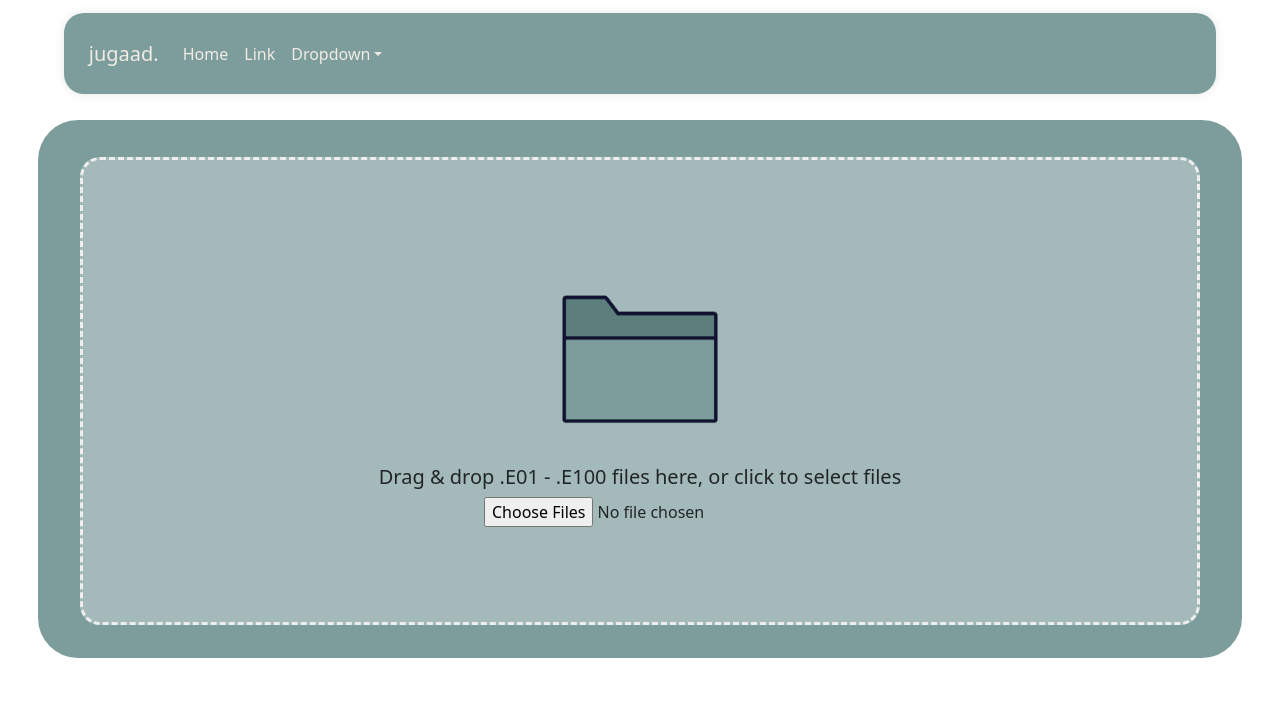
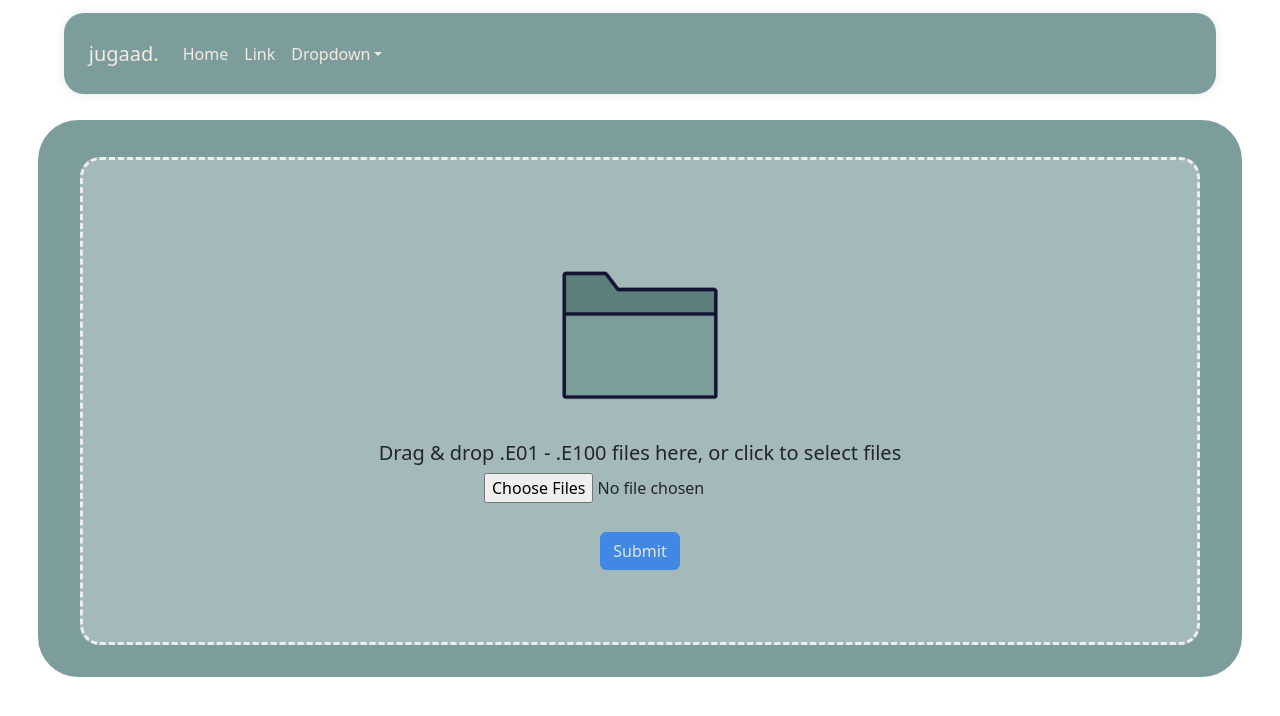
Before and after one commit to sreenidhi-n/jugaad, a React (Create React App) app in the folder frontend/: page / in a window 1280 px wide. Shown: the top 716 px of the page. Built offline with nearby package versions, Linux system fonts and the light colour scheme.

Commit message:
Successful transmission
Data or the E01 files are being transmitted to the backend server successfully

```diff
--- a/frontend/src/components/FileUpload.css
+++ b/frontend/src/components/FileUpload.css
@@ -44,7 +44,12 @@
   width:auto;
   margin-top: 2%;
   margin-inline: 3%;
-  padding: 8%;
+  padding: 6%;
   border-radius: 20px;
   background: rgba(255, 255, 255, 0.3)
 }
+
+#submit_button{
+  margin-top: 3%;
+  margin-bottom: 0%;
+}
--- a/frontend/src/components/FileUpload.js
+++ b/frontend/src/components/FileUpload.js
@@ -7,6 +7,8 @@ const FileUpload = () => {
 	const [files, setFiles] = useState([]);
 	const [message, setMessage] = useState("");
 	const dropRef = useRef(null);
+	const [presence, setPresence] = useState(false)
+	const [result, setResult] = useState()
 
 	const handleDragOver = (event) => {
 		event.preventDefault();
@@ -45,7 +47,7 @@ const FileUpload = () => {
 			supportedExtensions.some((ext) => file.name.endsWith(ext))
 		);
 		console.log("Filtered files:", filteredFiles); // Log filtered files
-		setFiles((prevFiles) => [...prevFiles, ...filteredFiles]);
+		setFiles(filteredFiles);
 		readAndSendFiles(filteredFiles);
 	};
 
@@ -57,6 +59,7 @@ const FileUpload = () => {
 					resolve({
 						name: file.name,
 						content: reader.result.split(",")[1], // Extract base64 content from data URL
+						extension: "E01",
 					});
 				};
 				reader.onerror = reject;
@@ -67,14 +70,17 @@ const FileUpload = () => {
 		Promise.all(readers)
 			.then((results) => {
 				console.log("Files ready to be sent:", results); // Log files ready to be sent
-				sendFilesToServer(results); // Send all files at once
+				// sendFilesToServer(results); // Send all files at once
+				setResult(results)
+				setPresence(true)
 			})
 			.catch((error) => console.error("Error reading files:", error));
 	};
 
-	const sendFilesToServer = (files) => {
+	const sendFilesToServer = (event) => {
+		console.log("data that will be sent ");
 		axios
-			.post("http://localhost:5000/upload", { files })
+			.post("http://localhost:5000/", { result })
 			.then((response) => {
 				setMessage(response.data.message);
 			})
@@ -102,15 +108,17 @@ const FileUpload = () => {
 				<div id="contents">
 					<Image />
 					<h5>Drag & drop .E01 - .E100 files here, or click to select files</h5>
-					<input
-						type="file"
-						onChange={handleFileChange}
-						multiple
-					/>
+					<input type="file" onChange={handleFileChange} multiple hidden={presence} />
+					<center id="submit_button">
+						<button type="submit" className="btn btn-primary" disabled={!presence} onClick={sendFilesToServer}>
+							Submit
+						</button>
+					</center>
 				</div>
+
 				<div className="file-list">
 					{files.map((file, index) => (
-						<div key={index}>{file.name}</div>
+						<p key={index}>{file.name}</p>
 					))}
 				</div>
 			</div>
```
